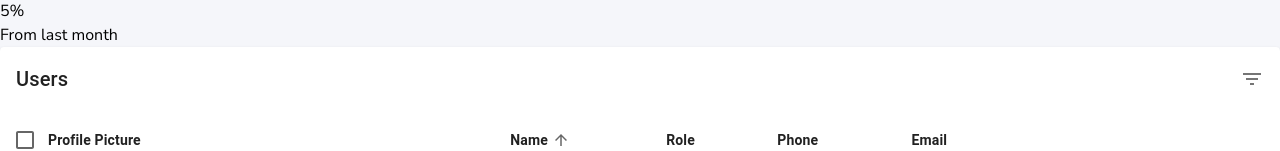
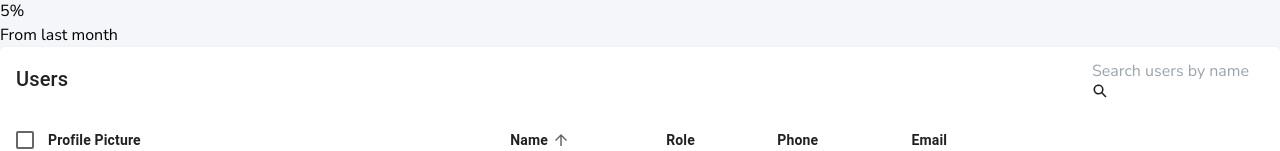
Before and after one commit to chihebeddinnerahmouni/Marissa-Admin, a React (Vite) app: page /users in a window 1280 px wide. Shown: the part 483-634 px from the top of the page. Built offline with nearby package versions, Linux system fonts and the light colour scheme; a web font is replaced by a local one.

Commit message:
added search user

```diff
--- a/src/components/users/TableUsers.tsx
+++ b/src/components/users/TableUsers.tsx
@@ -21,8 +21,9 @@ import DeleteIcon from "@mui/icons-material/Delete";
 import FilterListIcon from "@mui/icons-material/FilterList";
 import { visuallyHidden } from "@mui/utils";
 import EditIcon from "@mui/icons-material/Edit";
+import { IoSearchSharp } from "react-icons/io5";
 
-// Define the Data interface to match the structure of the `users` array
+
 interface Data {
   id: number;
   profilePic: string;
@@ -34,7 +35,7 @@ interface Data {
 
 type Order = "asc" | "desc";
 
-// Define the table columns (head cells)
+
 interface HeadCell {
   disablePadding: boolean;
   id: keyof Data;
@@ -55,7 +56,7 @@ const headCells: readonly HeadCell[] = [
   { id: "email", numeric: false, disablePadding: false, label: "Email" },
 ];
 
-// Comparator functions for sorting
+
 function descendingComparator<T>(a: T, b: T, orderBy: keyof T) {
   if (b[orderBy] < a[orderBy]) return -1;
   if (b[orderBy] > a[orderBy]) return 1;
@@ -150,17 +151,21 @@ function EnhancedTableHead(props: EnhancedTableProps) {
 
 interface EnhancedTableToolbarProps {
   numSelected: number;
+  searchQuery: string;
+  setSearchQuery: React.Dispatch<React.SetStateAction<string>>;
 }
 
 function EnhancedTableToolbar(props: EnhancedTableToolbarProps) {
-  const { numSelected } = props;
+  const { numSelected, searchQuery, setSearchQuery } = props;
   return (
     <Toolbar
       sx={[
         {
           pl: { sm: 2 },
           pr: { xs: 1, sm: 1 },
+          // bgcolor: "rgba(255, 0, 0, 0.1)",
         },
+
         numSelected > 0 && {
           bgcolor: "rgba(255, 0, 0, 0.1)",
         },
@@ -185,6 +190,17 @@ function EnhancedTableToolbar(props: EnhancedTableToolbarProps) {
           Users
         </Typography>
       )}
+      <div className="search relative">
+        <input
+          type="text"
+          value={searchQuery}
+          onChange={(e) => setSearchQuery(e.target.value)}
+          placeholder="Search users by name"
+          className="p-2 pl-7 border rounded-40 outline-main font-semibold bg-emptyInput"
+        />
+        <IoSearchSharp className="absolute top-1/2 left-2 transform -translate-y-1/2 text-gray-400 text-[18px]" />
+      </div>
+
       {numSelected > 0 ? (
         <Tooltip title="Delete">
           <IconButton>
@@ -192,11 +208,12 @@ function EnhancedTableToolbar(props: EnhancedTableToolbarProps) {
           </IconButton>
         </Tooltip>
       ) : (
-        <Tooltip title="Filter list">
-          <IconButton>
-            <FilterListIcon />
-          </IconButton>
-        </Tooltip>
+        // <Tooltip title="Filter list">
+        //   <IconButton>
+        //     <FilterListIcon />
+        //   </IconButton>
+          // </Tooltip>
+          null
       )}
     </Toolbar>
   );
@@ -210,6 +227,9 @@ export default function EnhancedTable() {
   const [page, setPage] = React.useState(0);
   const [dense, setDense] = React.useState(false);
   const [rowsPerPage, setRowsPerPage] = React.useState(5);
+  const [searchQuery, setSearchQuery] = React.useState("");
+
+  // console.log(searchQuery);
 
   const handleRequestSort = (
     _event: React.MouseEvent<unknown>,
@@ -262,19 +282,29 @@ export default function EnhancedTable() {
   const handleChangeDense = (event: React.ChangeEvent<HTMLInputElement>) => {
     setDense(event.target.checked);
   };
-
+  const filteredUsers = React.useMemo(
+    () =>
+      users.filter((user) =>
+        user.name.toLowerCase().includes(searchQuery.toLowerCase())
+      ),
+    [searchQuery]
+  );
   const visibleRows = React.useMemo(
     () =>
-      [...users]
+      [...filteredUsers]
         .sort(getComparator(order, orderBy))
         .slice(page * rowsPerPage, page * rowsPerPage + rowsPerPage),
-    [order, orderBy, page, rowsPerPage]
+    [order, orderBy, page, rowsPerPage, filteredUsers]
   );
 
   return (
     <Box sx={{ width: "100%" }}>
       <Paper sx={{ width: "100%", mb: 2 }}>
-        <EnhancedTableToolbar numSelected={selected.length} />
+        <EnhancedTableToolbar
+          numSelected={selected.length}
+          searchQuery={searchQuery}
+          setSearchQuery={setSearchQuery}
+        />
         <TableContainer>
           <Table
             sx={{ minWidth: 750 }}
@@ -346,7 +376,13 @@ export default function EnhancedTable() {
                     <TableCell>{user.phone}</TableCell>
                     <TableCell>{user.email}</TableCell>
                     <TableCell align="right">
-                      <Box sx={{ display: "flex", justifyContent: "flex-end", alignItems: "center" }}>
+                      <Box
+                        sx={{
+                          display: "flex",
+                          justifyContent: "flex-end",
+                          alignItems: "center",
+                        }}
+                      >
                         <IconButton>
                           <EditIcon />
                         </IconButton>
--- a/src/components/users/UsersStat.tsx
+++ b/src/components/users/UsersStat.tsx
@@ -20,33 +20,36 @@ const UsersStat: React.FC<ItemP> = ({ Item }) => {
   const IconComponent = Item.icon;
 
   return (
-    <div className="min-w-[200px] p-4 bg-white border rounded-10 relative md:flex-grow">
+    <div className="min-w-[200px] p-4 bg-white shadow-sm border rounded-10 relative transition-transform transform hover:scale-[102%] cursor-default md:flex-grow ">
       <p className="text-sm text-nowrap font-semibold opacity-70 lg:text-base">
         {Item.title}
       </p>
-      <p className="font-bold text-[22px] lg:text-[28px] mt-2">{Item.number}</p>
+      <p className="font-bold text-[22px] lg:text-[32px] mt-2">{Item.number}</p>
 
       <div
-        className="icon absolute top-2 right-2 p-2 rounded-20"
+        className="icon absolute top-2 right-2 p-2 rounded-20 lg:p-3"
         style={{ backgroundColor: Item.bgColor }}
       >
-        <IconComponent className="text-[35px]" style={{ color: Item.color }} />
+        <IconComponent
+          className="text-[35px] lg:text-[45px]"
+          style={{ color: Item.color }}
+        />
       </div>
 
       <div className="flex items-center mt-5 gap-1">
         {Item.state === "up" ? (
-          <BsGraphUpArrow className="text-green-500" />
+          <BsGraphUpArrow className="text-green-500 lg:text-lg" />
         ) : (
-          <BsGraphDownArrow className="text-red-500" />
+          <BsGraphDownArrow className="text-red-500 lg:text-lg" />
         )}
         <p
-          className={`text-sm ${
+          className={`text-sm lg:text-lg ${
             Item.state === "up" ? "text-green-500" : "text-red-500"
           }`}
         >
           {Item.growth}%
         </p>
-        <p className="text-sm">From {Item.from}</p>
+        <p className="text-sm lg:text-lg">From {Item.from}</p>
       </div>
     </div>
   );
--- a/src/pages/Users.tsx
+++ b/src/pages/Users.tsx
@@ -42,13 +42,13 @@ const users_array = () => [
 
 const Users = () => {
     return (
-        <div className="p-4 md:p-8">
+        <div className="p-4 md:p-8 lg:max-w-[1100px] mx-auto">
             <div className="">
                 <h1 className="text-2xl md:text-4xl font-bold">User Management</h1>
                 <p className="text-sm md:text-base text-gray-600">Manage all the users in the system</p>
             </div>
 
-            <div className="stats my-4 flex gap-2 overflow-auto">
+            <div className="stats my-4 flex gap-2 overflow-auto py-1">
                 {users_array().map((user) => (
                     <UserStat
                         key={user.id}
```
